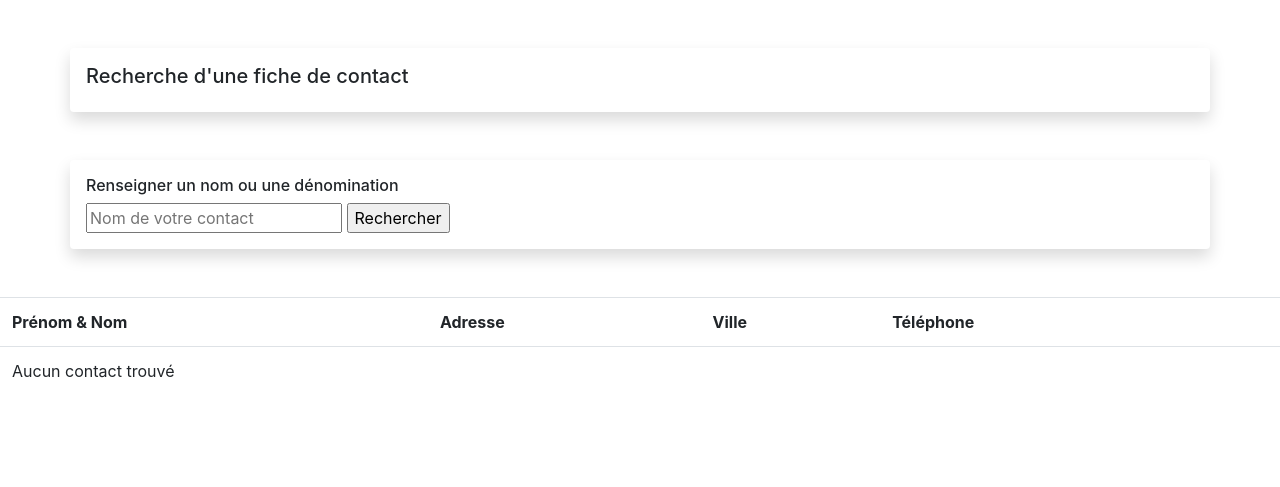
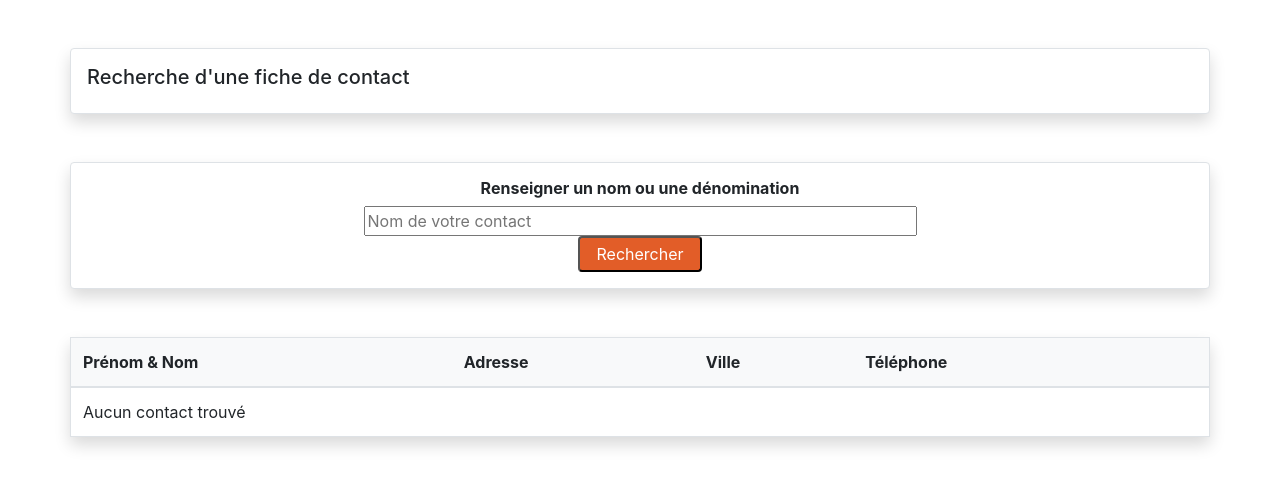
Before and after one commit to crysy-rThomas/FicheClient, a Flask app: page / in a window 1280 px wide. Shown: the part 56-543 px from the top of the page. Run offline with Flask 3, Linux system fonts and the light colour scheme; parts of the project's set-up code (start-up, migrations or seed data) failed here and were passed over; some libraries are stand-ins or nearby versions.

Commit message:
css ok for all template

```diff
--- a/services/web/project/static/css/custom.css
+++ b/services/web/project/static/css/custom.css
@@ -0,0 +1,3 @@
+.bg-orange {
+    background-color: #e25d28 !important;
+}
--- a/services/web/project/templates/index.html
+++ b/services/web/project/templates/index.html
@@ -2,27 +2,29 @@
 
 {% block content %}
 
-<div class="container shadow p-3 mb-5 bg-white rounded mt-5">
+<div class="container shadow p-3 mb-5 bg-white rounded mt-5 border">
 
     <h5 class="text-left text-">Recherche d'une fiche de contact</h5>
 
 </div>
 
-<div class="container shadow p-3 mb-5 bg-white rounded mt-5">
-    <h6 class="">Renseigner un nom ou une dénomination</h6>
+<div class="container shadow p-3 mb-5 bg-white rounded mt-5 border text-center">
+    <h6 class="font-weight-bold">Renseigner un nom ou une dénomination</h6>
     <form action="/",method="POST">
-        <input type="text" name="name" placeholder="Nom de votre contact">
-        <input type="submit" value="Rechercher">
+        <input class="w-50" type="text" name="name" placeholder="Nom de votre contact"><br>
+        <input class="bg-orange text-white p-1 pl-3 pr-3 rounded" type="submit" value="Rechercher">
     </form>
 
-</div class="container shadow p-3 mb-5 bg-white rounded mt-5">
-    <table class="table">
+</div>
+    <table class="table container shadow p-3 mb-5 bg-white rounded mt-5 border">
         <tr>
-            <th>Prénom & Nom</th>
-            <th>Adresse</th>
-            <th>Ville</th>
-            <th>Téléphone</th>
-            <th></th>
+            <thead class=" bg-light">
+                <th>Prénom & Nom</th>
+                <th>Adresse</th>
+                <th>Ville</th>
+                <th>Téléphone</th>
+                <th></th>
+            </thead>
         </tr>
         {% if contacts %}
             {% for contact in contacts %}
@@ -31,7 +33,7 @@
                 <td>{{ contact.adress }}</td>
                 <td>{{ contact.zipCode }} {{ contact.city }}</td>
                 <td>{{ contact.phone }}</td>
-                <td><a href='/voir/{{contact.id}}'>Voir</a></td>
+                <td><a class="rounded-pill bg-primary text-white p-1" href="/voir/{{contact.id}}">Voir</a></td>
             </tr>
             {% endfor %}
         {% else %}
```
Also changed, not shown: services/web/project/templates/edit.html (+44 -7 lines).
